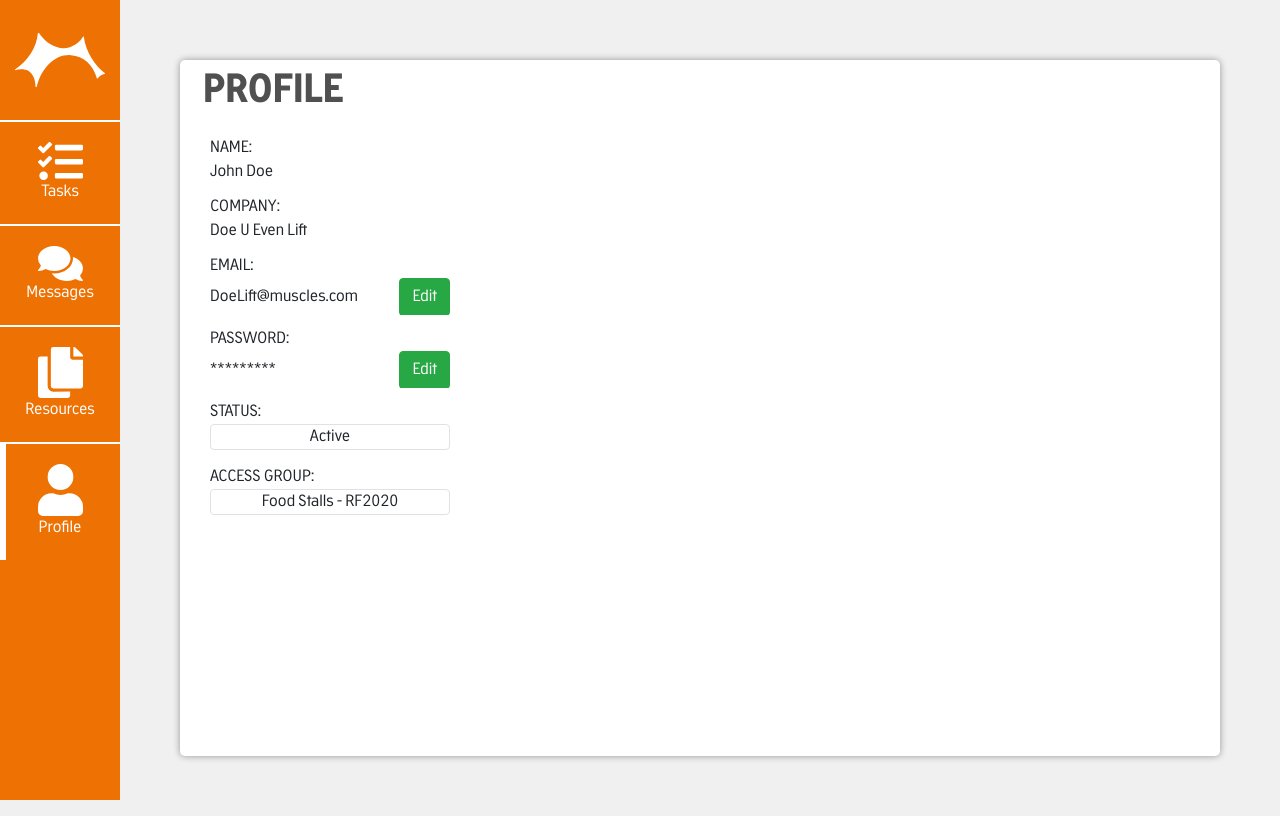
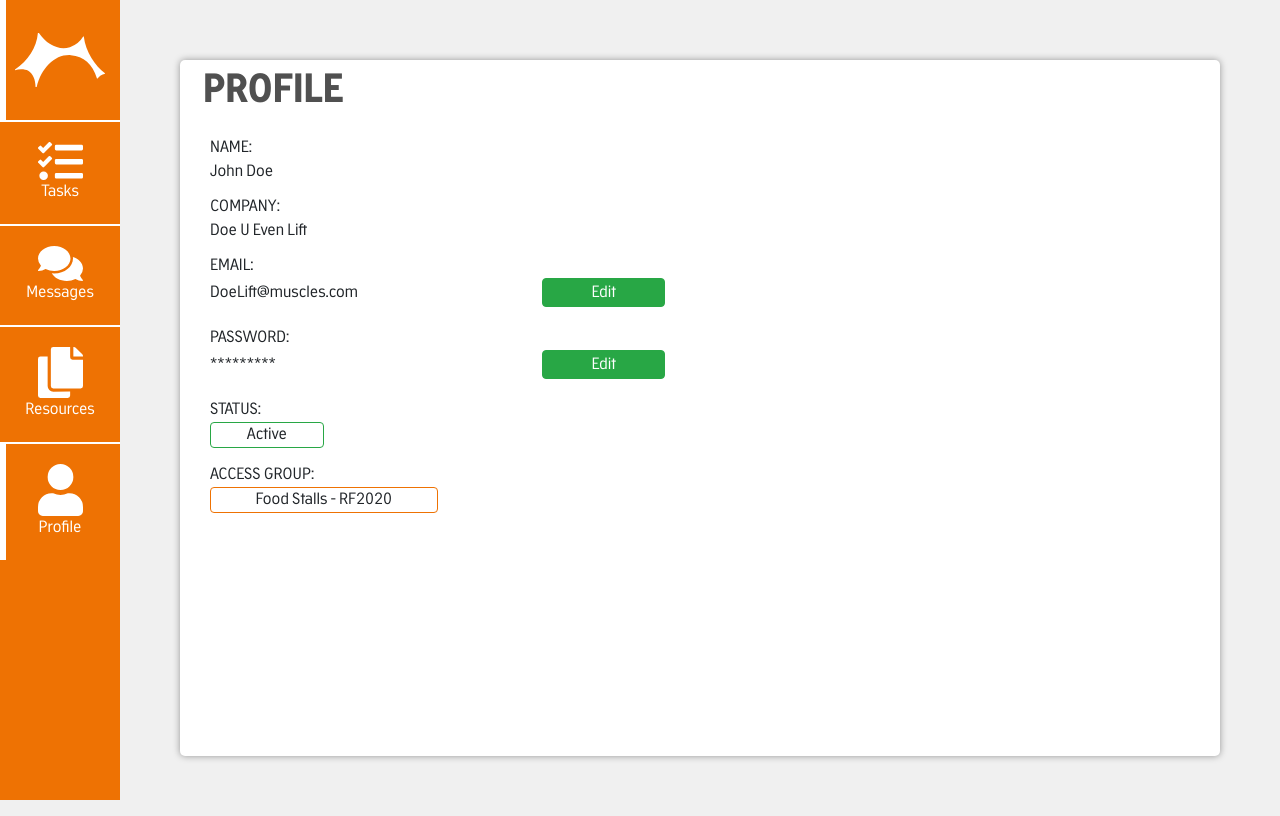
Before and after one commit to hjaltedaniel/RoskildeTasks, a Vue app in the folder client/: page /profile in a window 1280 px wide. Built offline with nearby package versions, Linux system fonts and the light colour scheme.

Commit message:
Feature: Profile view done

```diff
--- a/client/src/views/Profile/Profile.html
+++ b/client/src/views/Profile/Profile.html
@@ -1,7 +1,7 @@
 
 <section class="profile">
   <div class="container-fluid">
-    <div class="col-md-12 px-0">
+    <div class="col-md-6 px-0">
       <h1 class="mb-0 p-2">Profile</h1>
       <ul class="list-group">
         <li class="list-group-item border-0 pl-0 pb-0">
@@ -19,29 +19,25 @@
         <li class="list-group-item border-0 pl-0 pb-0">
           <div class="container">
             <p class="text-uppercase m-0 p-0">Email:</p>
-            <div class="container px-0">
-              <div class="col-md-3 d-flex justify-content-between align-items-center px-0">
-                  <p class="m-0 p-0"> {{ user.email }} </p>
-                  <button class="btn btn-success">Edit</button>
-              </div>
+            <div class="d-flex justify-content-between flex-wrap align-items-center px-0 mb-2">
+              <p class="m-0 p-0"> {{ user.email }} </p>
+              <button class="btn profile--btn btn-success">Edit</button>
             </div>
           </div>
         </li>
         <li class="list-group-item border-0 pl-0 pb-0">
           <div class="container">
             <p class="text-uppercase m-0 p-0">Password:</p>
-            <div class="container px-0">
-              <div class="col-md-3 d-flex justify-content-between align-items-center px-0">
-                  <p class="m-0 p-0"> {{ user.password }} </p>
-                  <button class="btn btn-success">Edit</button>
-              </div>
+            <div class="d-flex justify-content-between flex-wrap align-items-center px-0 mb-2">
+              <p class="m-0 p-0"> {{ user.password }} </p>
+              <button class="btn profile--btn btn-success">Edit</button>
             </div>
           </div>
         </li>
         <li class="list-group-item border-0 pl-0 pb-0">
           <div class="container">
             <p class="text-uppercase m-0 p-0">Status:</p>
-            <div class="mb-1 border w-25 rounded">
+            <div class="mb-1 border w-25 rounded" :class="[ user.status === 'Active' ? 'border-success' : 'border-danger' ]">
                 <p class="text-center m-0 p-0"> {{ user.status }} </p>
             </div>
           </div>
@@ -49,7 +45,7 @@
         <li class="list-group-item border-0 pl-0 pb-0">
           <div class="container">
             <p class="text-uppercase m-0 p-0">Access group:</p>
-            <div class="mb-1 border w-25 rounded">
+            <div class="mb-1 border profile__border-color rounded col-md-6">
                 <p class="text-center m-0 p-0"> {{ user.accessGroup }} </p>
             </div>
           </div>
--- a/client/src/views/Profile/Profile.scss
+++ b/client/src/views/Profile/Profile.scss
@@ -4,4 +4,10 @@
         color: $color-black;
         text-transform: uppercase;
     }
+    &__border-color {
+        border-color: $color-orange-chilean-fire !important;
+    }
+    &--btn {
+        padding: .1rem 3rem !important;
+    }
 }
```
